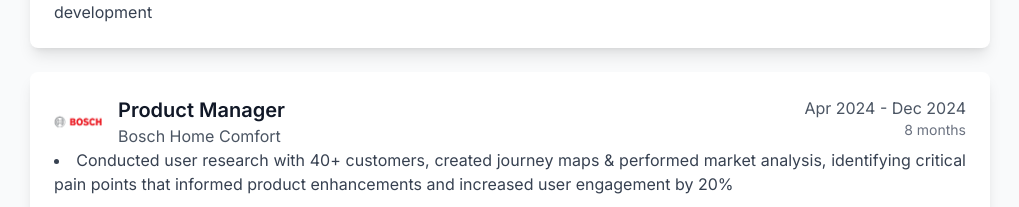
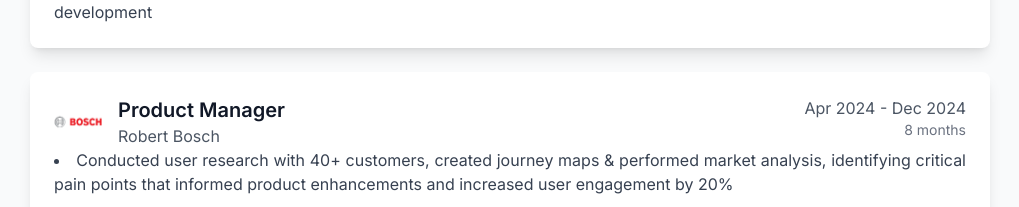
Before and after one commit to PrateekShetty1/portfolio1-cursor, a Next.js app: page / in a window 1280 px wide. Shown: the part 1388-1595 px from the top of the page, without its empty margins (130-1149 px from the left). Built offline with nearby package versions, Linux system fonts and the light colour scheme; no server answers.

Commit message:
Update company name from Bosch Home Comfort to Robert Bosch

```diff
--- a/app/page.tsx
+++ b/app/page.tsx
@@ -239,7 +239,7 @@ const skills = [
   },
     {
       title: "Product Manager",
-      company: "Bosch Home Comfort",
+      company: "Robert Bosch",
       period: "Apr 2024 - Dec 2024",
       duration: "8 months",
     logo: "/images/companies/Bosch_Logo.jpg",
```
Also changed, not shown: public/resume-fallback.txt.
